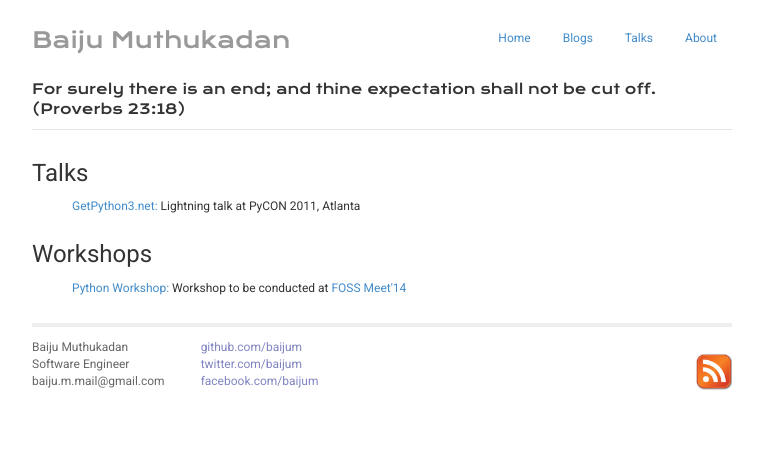
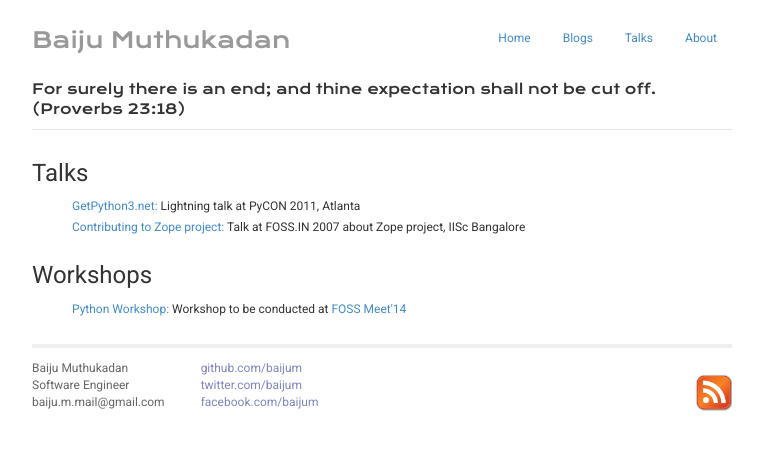
Before and after one commit to baijum/muthukadan.net, a Jekyll site: the page built from talks/index.html, in a window 1280 px wide. Shown: the top 450 px of the page, without its empty margins (258-1021 px from the left). Built offline with Jekyll 4.4.1, drawn with Linux system fonts in a browser that asks for light colours; Markdown is read by kramdown in place of the engine named in the settings.

Commit message:
FOSS.IN 2007 talk

```diff
--- a/talks/index.html
+++ b/talks/index.html
@@ -7,6 +7,8 @@ title: Talks - Workshops - Presentations
 
 <ul class="posts">
   <li><a href="http://www.youtube.com/watch?v=UEMjz5A_M5o">GetPython3.net:</a> Lightning talk at PyCON 2011, Atlanta</a></li>
+  <li><a href="http://foss.in/2007/register/slides/Contributing_to_Zope_project_432.pdf">Contributing to Zope project:</a> Talk at FOSS.IN
+  2007 about Zope project, IISc Bangalore</a></li>
 </ul>
 
 <h3>Workshops</h3>
```
